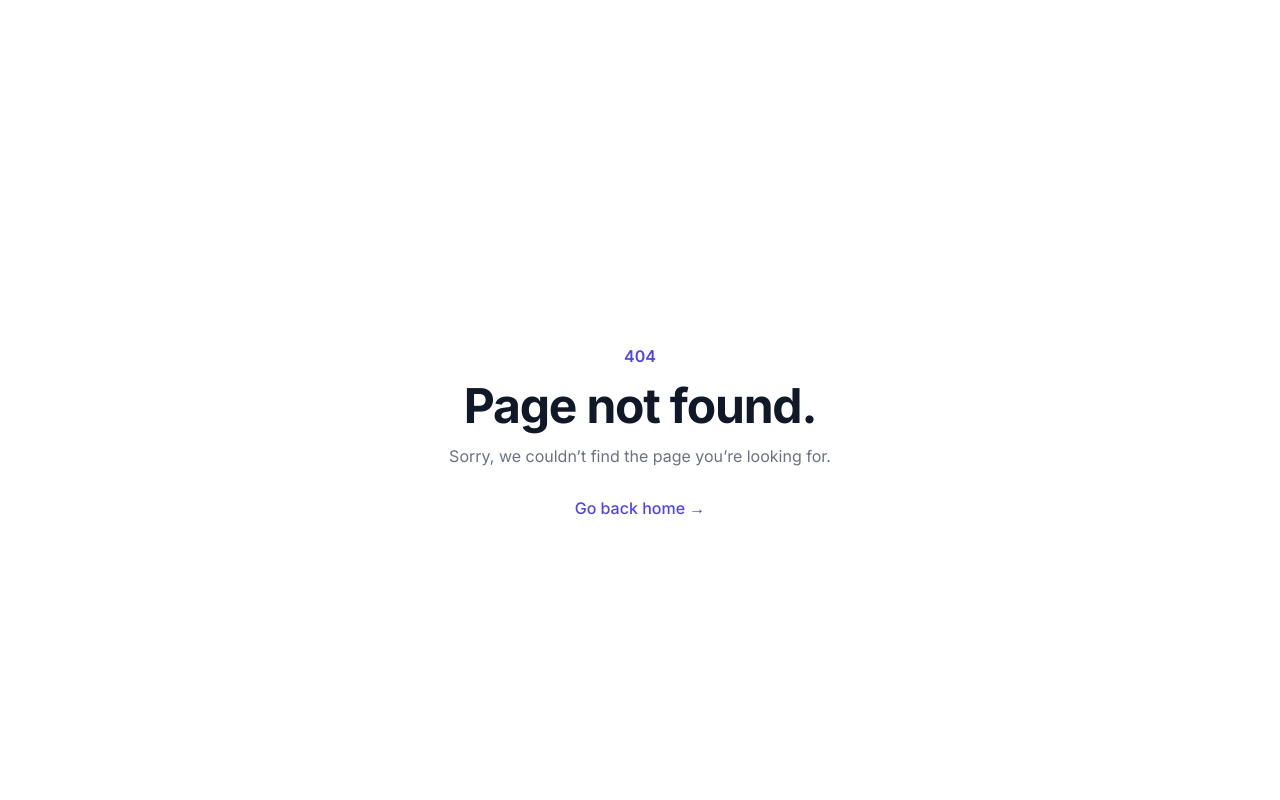
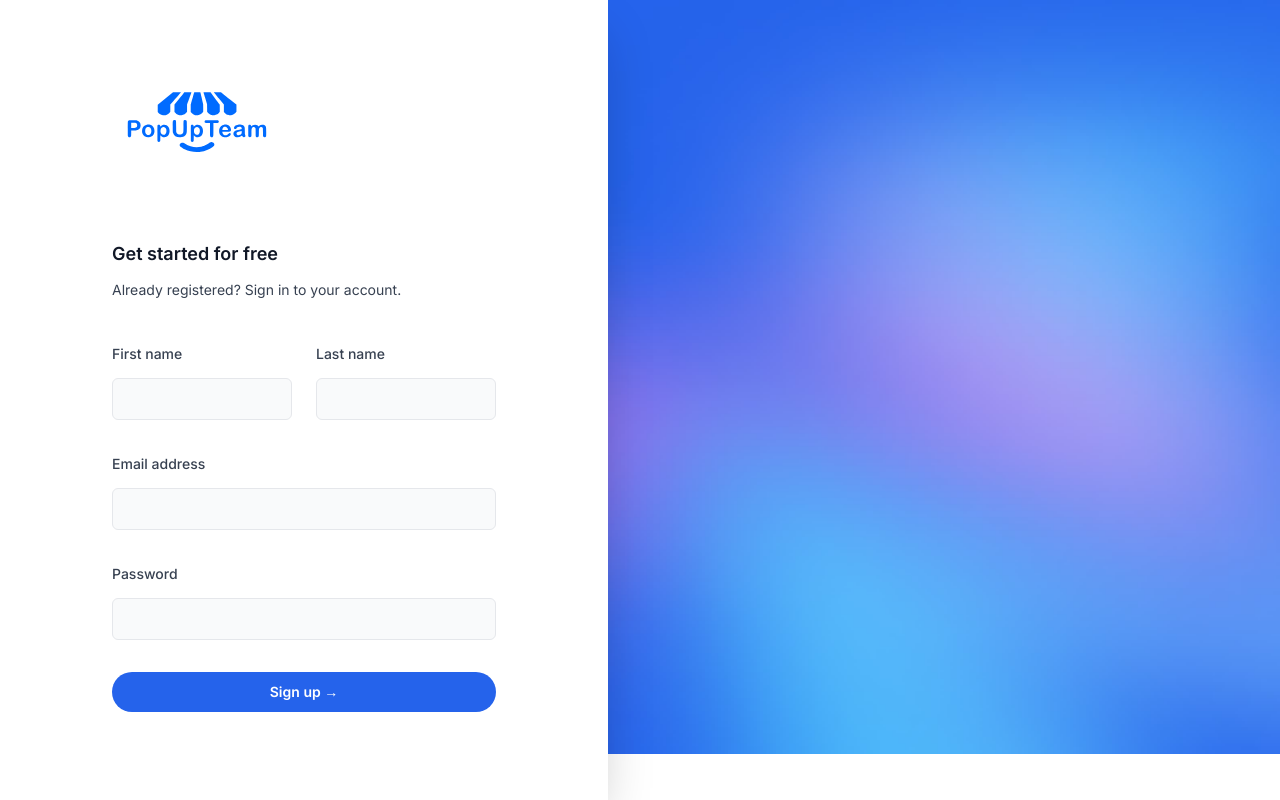
Before and after one commit to dannydaley/PopUpTeam, a Next.js app in the folder client/: page /businessregister in a window 1280 px wide. Before the commit this address had no page. Built offline with nearby package versions, Linux system fonts and the light colour scheme.

Commit message:
changed page nav links to be more clear

```diff
--- a/client/src/components/Header.jsx
+++ b/client/src/components/Header.jsx
@@ -85,7 +85,7 @@ function MobileNavigation() {
             <MobileNavLink href="/becomeacreative">Become a creative</MobileNavLink>
             <MobileNavLink href="/#pricing">Pricing</MobileNavLink>
             <hr className="m-2 border-slate-300/40" />
-            <MobileNavLink href="/login">Sign in</MobileNavLink>
+            <MobileNavLink href="/businesslogin">Sign in</MobileNavLink>
           </Popover.Panel>
         </Transition.Child>
       </Transition.Root>
@@ -112,9 +112,9 @@ export function Header() {
           </div>
           <div className="flex items-center gap-x-5 md:gap-x-8">
             <div className="hidden md:block">
-              <NavLink href="/login">Sign in</NavLink>
+              <NavLink href="/businesslogin">Sign in</NavLink>
             </div>
-            <Button href="/register" color="blue">
+            <Button href="/businessregister" color="blue">
               <span>
                 Get started <span className="hidden lg:inline">today</span>
               </span>
--- a/client/src/pages/register.jsx
+++ b/client/src/pages/businessregister.jsx
@@ -71,15 +71,6 @@ export default function Register() {
             autoComplete="new-password"
             required
           />
-          <SelectField
-            className="col-span-full"
-            label="How did you hear about us?"
-            id="referral_source"
-            name="referral_source"
-          >
-            <option>Social Media</option>
-            <option>Google</option>
-          </SelectField>
           <div className="col-span-full">
             <Button
               type="submit"
```
Also changed, not shown: client/src/pages/businesslogin.jsx (renamed from client/src/pages/login.jsx).
